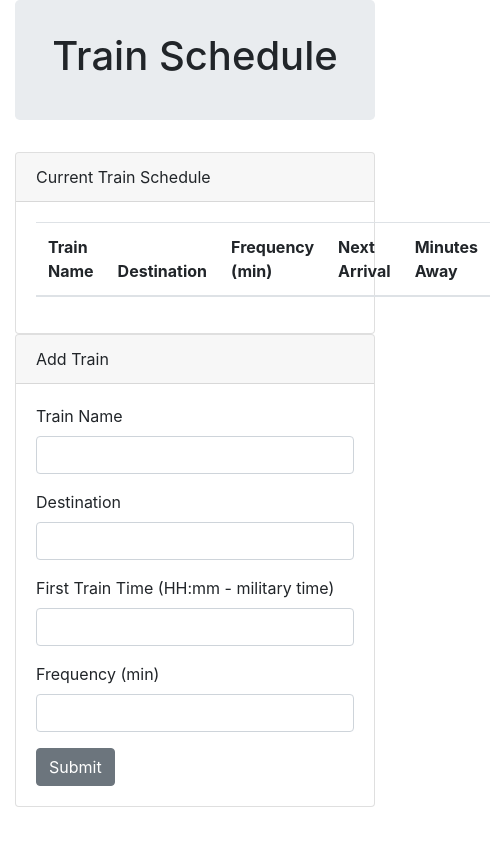
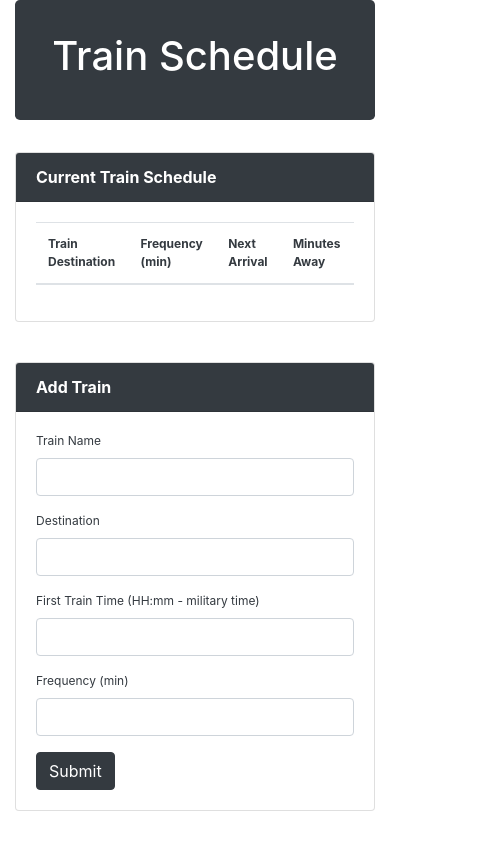
Before and after one commit to catmblake/train-scheduler, a plain HTML site: page index.html in a window 390 px wide. Shown: the whole page, 490 px wide, since content can reach past the window. Drawn offline with nearby package versions, Linux system fonts and the light colour scheme; no server answers.

Commit message:
edited html and added css media queries to improve mobile responsiveness

```diff
--- a/assets/css/style.css
+++ b/assets/css/style.css
@@ -0,0 +1,26 @@
+.card-header {
+    font-weight: bold;
+}
+
+@media screen and (max-width: 768px) {
+.card-body {
+    font-size: 14px;
+}
+}
+
+@media screen and (max-width: 640px) {
+    .card-body{
+        font-size: 12px;
+    }
+}
+@media screen and (max-width: 475px) {
+    .card-body{
+        font-size: 12px;
+    }
+    #th-train-name {
+        display: none;
+    }
+    #data-name {
+        display: none;
+    }
+}
--- a/index.html
+++ b/index.html
@@ -7,22 +7,24 @@
     <meta http-equiv="X-UA-Compatible" content="ie=edge">
     <link rel="stylesheet" href="https://maxcdn.bootstrapcdn.com/bootstrap/4.0.0/css/bootstrap.min.css" integrity="sha384-Gn5384xqQ1aoWXA+058RXPxPg6fy4IWvTNh0E263XmFcJlSAwiGgFAW/dAiS6JXm"
         crossorigin="anonymous">
+    <link rel="stylesheet" href="assets/css/style.css">
     <script src="https://www.gstatic.com/firebasejs/5.5.9/firebase.js"></script>
     <script src="https://cdnjs.cloudflare.com/ajax/libs/moment.js/2.22.2/moment.min.js"></script>
 
+    <link rel="icon" href="assets/images/train-conductor.jpg" type="image/jpg" sizes="16x16">
     <title>Train Scheduler</title>
 </head>
 
 <body>
     <div class="container">
-        <div class="jumbotron">
+        <div class="jumbotron text-white bg-dark">
             <h1 class="text-center">Train Schedule</h1>
         </div>
 
         <div class="row">
             <div class="col-lg-12">
-                <div class="card">
-                    <div class="card-header">
+                <div class="card text-dark bg-white mb-3">
+                    <div class="card-header text-white bg-dark">
                         Current Train Schedule
                     </div>
                     <div class="card-body">
@@ -30,11 +32,11 @@
                             <table class="table">
                                 <thead>
                                     <tr>
-                                        <th scope="col">Train Name</th>
-                                        <th scope="col">Destination</th>
-                                        <th scope="col">Frequency (min)</th>
-                                        <th scope="col">Next Arrival</th>
-                                        <th scope="col">Minutes Away</th>
+                                        <th id="th-train-name" scope="col">Train Name</th>
+                                        <th id="th-train-destination" scope="col">Train Destination</th>
+                                        <th id="th-train-frequency" scope="col">Frequency (min)</th>
+                                        <th id="th-train-arrival" scope="col">Next Arrival</th>
+                                        <th id="th-train-mins-away" scope="col">Minutes Away</th>
                                     </tr>
                                 </thead>
                                 <tbody>
@@ -45,11 +47,12 @@
                 </div>
             </div>
         </div>
+        <br>
 
         <div class="row">
             <div class="col-lg-12">
-                <div class="card">
-                    <div class="card-header">
+                <div class="card text-dark bg-white mb-3">
+                    <div class="card-header text-white bg-dark">
                         Add Train
                     </div>
                     <div class="card-body">
@@ -78,7 +81,7 @@
                                     <input type="text" id="frequency-input" class="form-control"></input>
                                 </div>
                             </div>
-                            <button class="btn btn-secondary" id="add-train" type="submit">Submit</button>
+                            <button class="btn btn-dark" id="add-train" type="submit">Submit</button>
                         </form>
                     </div>
                 </div>
```
Also changed, not shown: assets/images/train-conductor.jpg (added).
